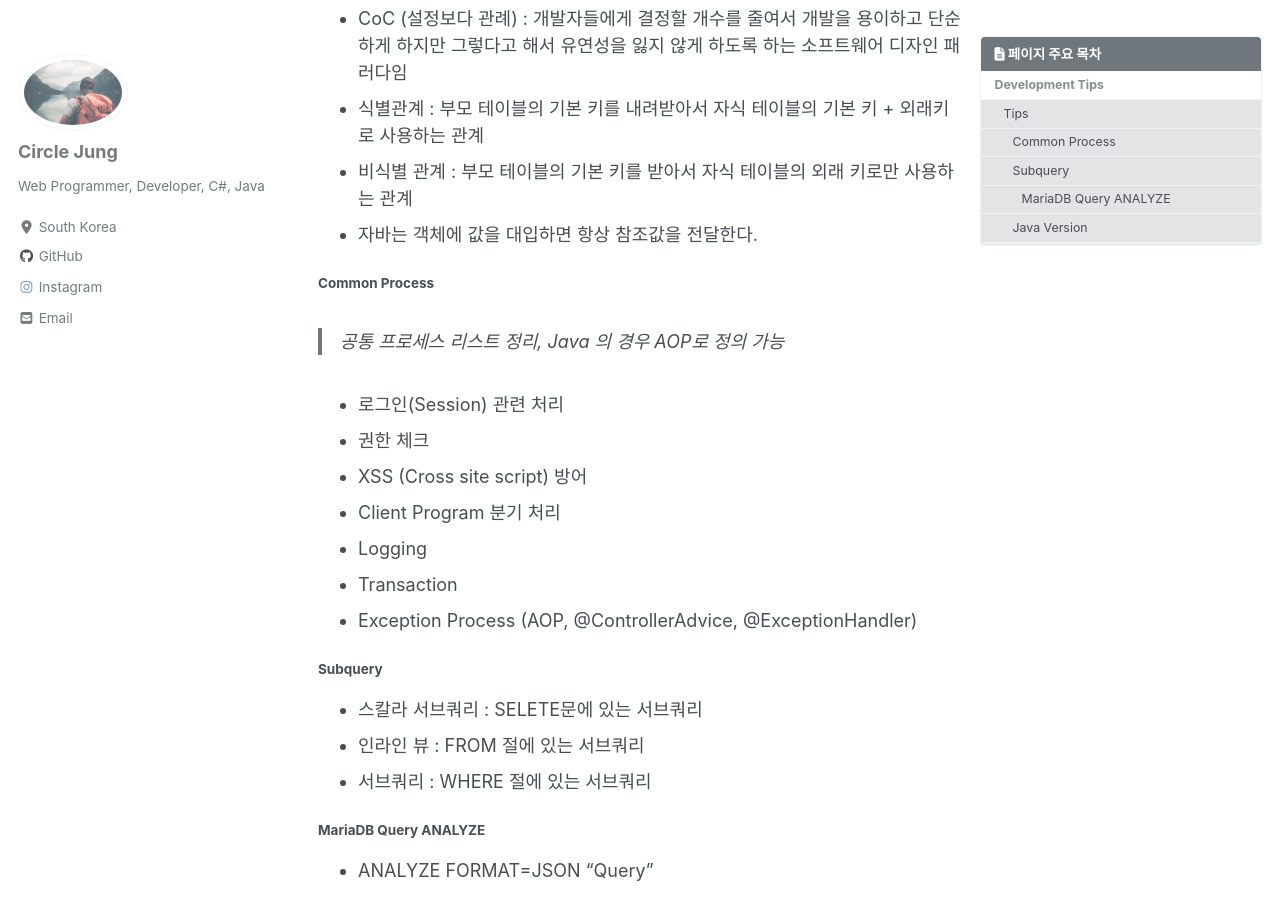
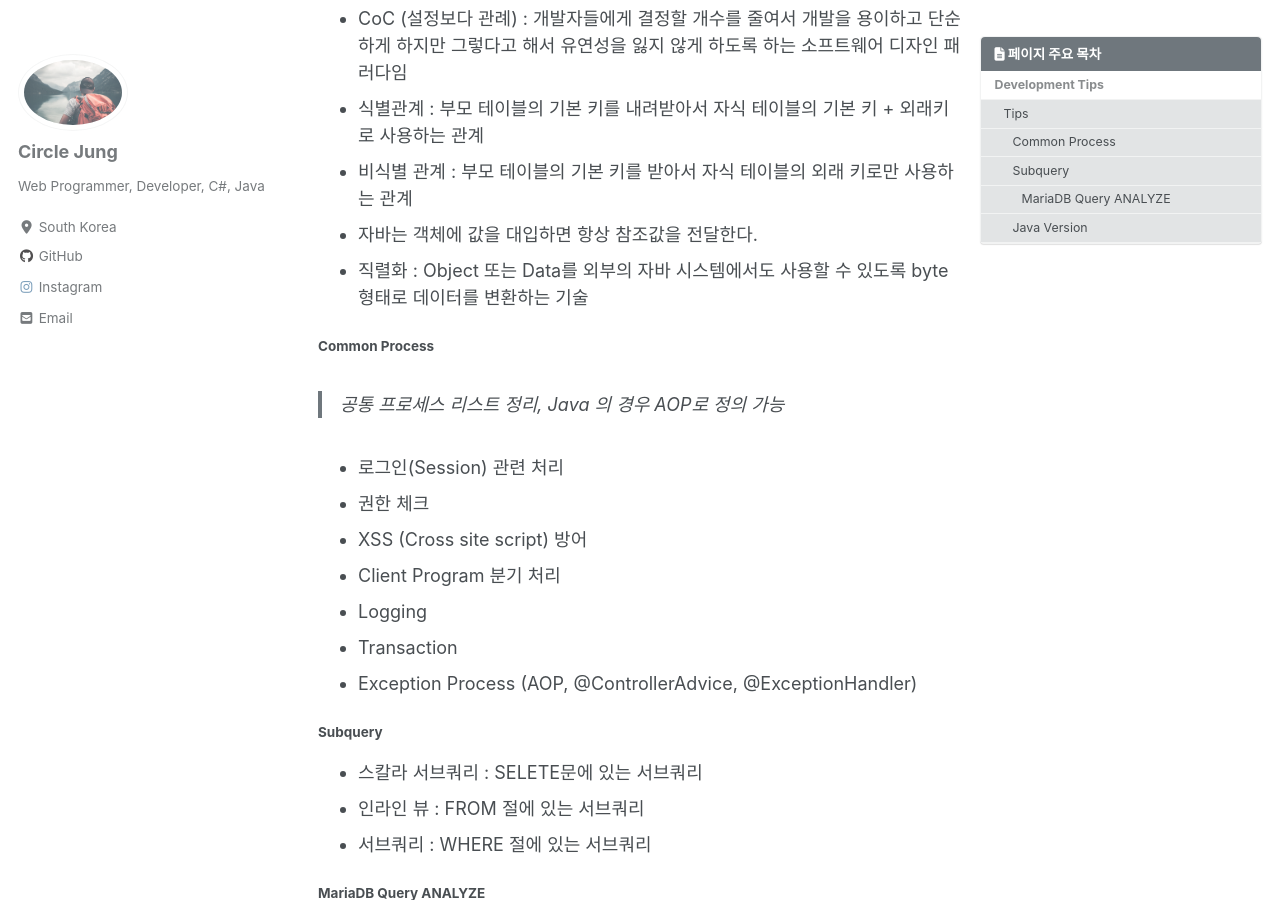
Before and after one commit to jwh0124/jwh0124.github.io, a Jekyll site: the page built from _posts/2020-05-09-development_tip.md, in a window 1280 px wide and 900 px high, scrolled down 1759 px. Built offline with Jekyll 4.4.1, drawn with Linux system fonts in a browser that asks for light colours; cached includes are drawn as plain includes; nearby versions of some CDN libraries; comment, search, counter and statistics services are not loaded.

Commit message:
+ add serializable

```diff
--- a/_posts/2020-05-09-development_tip.md
+++ b/_posts/2020-05-09-development_tip.md
@@ -51,6 +51,7 @@ last_modified_at: 2021-02-19T15:07:00+09:00
 * 식별관계 : 부모 테이블의 기본 키를 내려받아서 자식 테이블의 기본 키 + 외래키로 사용하는 관계
 * 비식별 관계 : 부모 테이블의 기본 키를 받아서 자식 테이블의 외래 키로만 사용하는 관계
 * 자바는 객체에 값을 대입하면 항상 참조값을 전달한다.
+* 직렬화 : Object 또는 Data를 외부의 자바 시스템에서도 사용할 수 있도록 byte 형태로 데이터를 변환하는 기술
 
 #### Common Process ####
 
```
